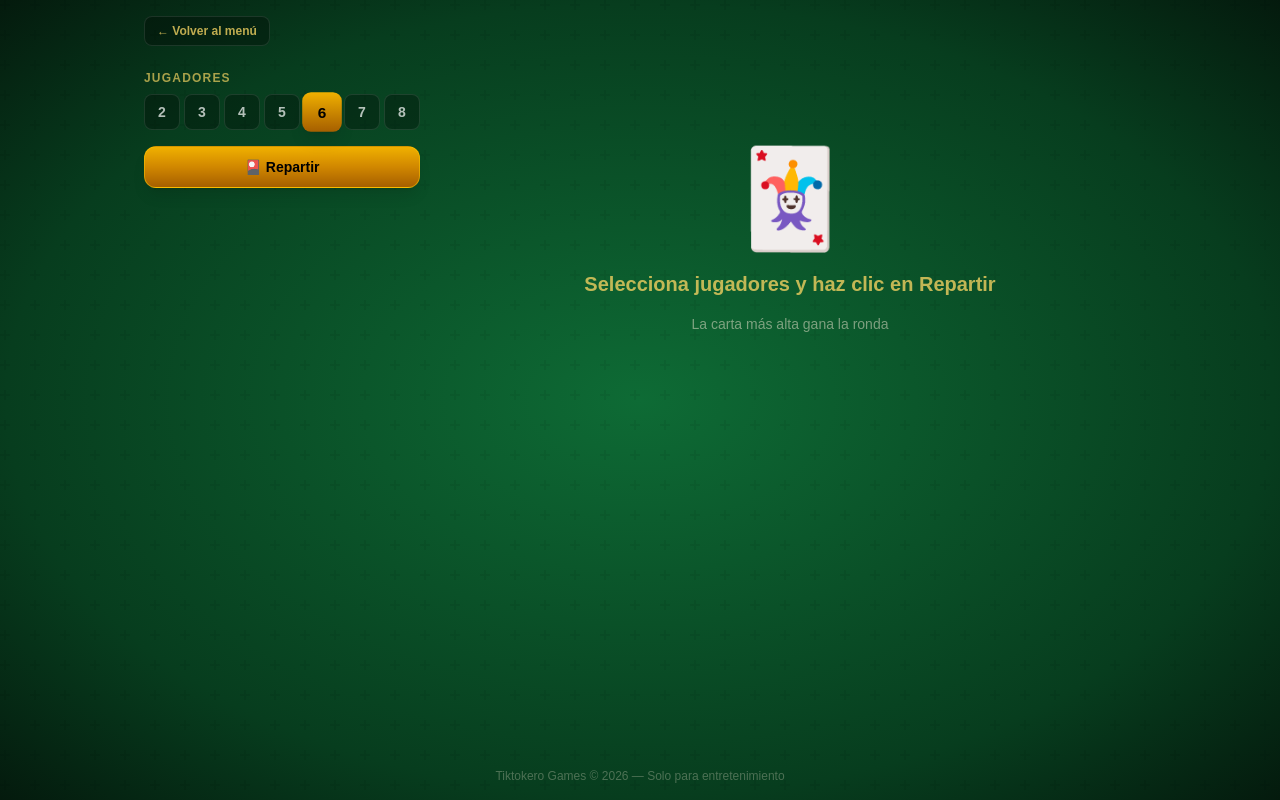
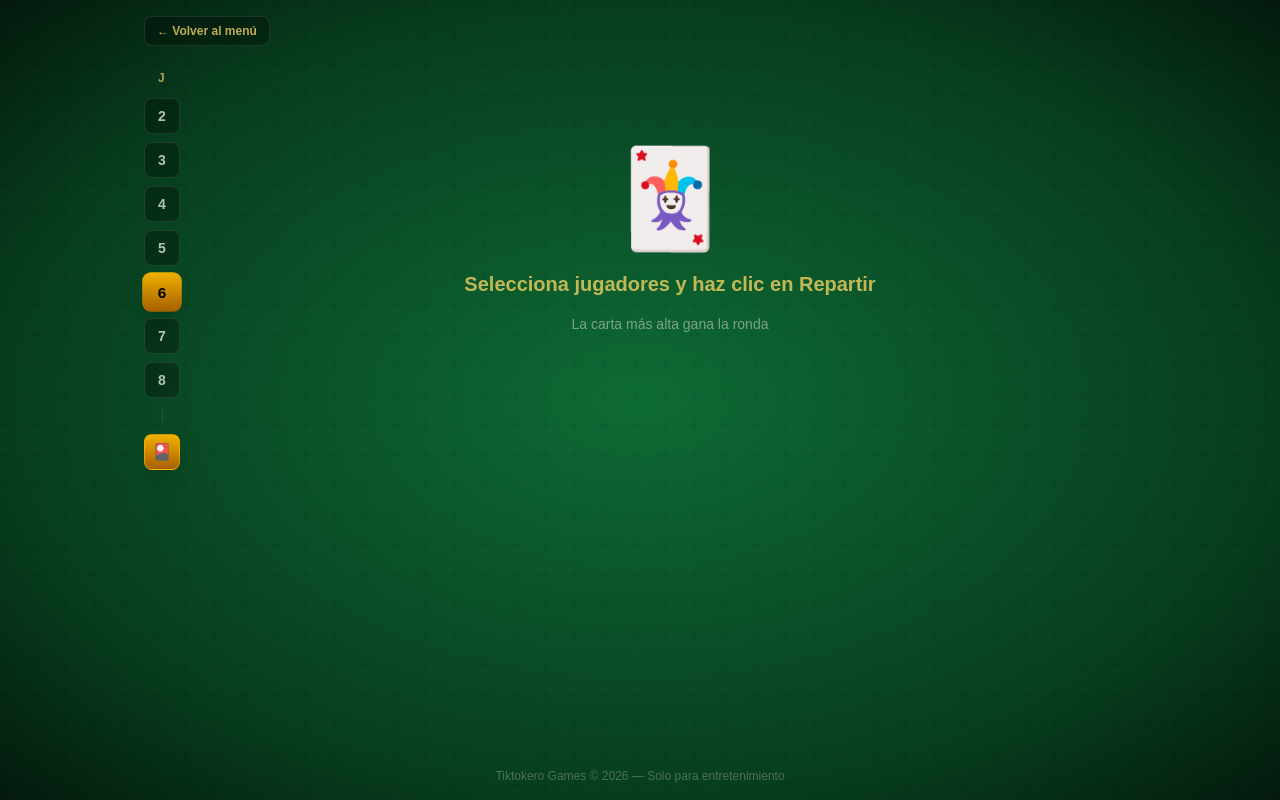
Before and after one commit to oswaldosan/casinoapp, a Next.js app: page /cartas in a window 1280 px wide. Built offline with nearby package versions, Linux system fonts and the light colour scheme.

Commit message:
style: compact vertical controls panel, icon-only buttons
Co-Authored-By: Oz <oz-agent@warp.dev>

```diff
--- a/src/components/cartas/CardGameBoard.tsx
+++ b/src/components/cartas/CardGameBoard.tsx
@@ -145,15 +145,13 @@ export default function CardGameBoard() {
       <div className="flex flex-col md:flex-row gap-6 items-start">
 
         {/* Controls - panel izquierdo */}
-        <div className="flex flex-col gap-4 shrink-0 md:pt-4">
-          <div className="flex flex-col gap-2">
+        <div className="flex flex-col items-center gap-2 shrink-0 md:pt-4">
           <label
-              className="text-xs font-semibold uppercase tracking-widest"
+            className="text-xs font-semibold uppercase tracking-widest mb-1"
             style={{ color: "rgba(240, 208, 96, 0.7)" }}
           >
-              Jugadores
+            J
           </label>
-            <div className="flex flex-wrap gap-1">
           {[2, 3, 4, 5, 6, 7, 8].map((n) => (
             <button
               key={n}
@@ -169,32 +167,34 @@ export default function CardGameBoard() {
               {n}
             </button>
           ))}
-            </div>
-          </div>
+
+          <div className="w-px h-3 bg-white/10 my-1" />
 
           <button
             onClick={handleDeal}
             disabled={isShuffling}
-            className={`btn-pulse w-full px-5 py-2.5 rounded-xl font-bold text-sm
+            title={isShuffling ? "Barajeando..." : "Repartir"}
+            className={`btn-pulse w-9 h-9 rounded-lg font-bold text-base
               shadow-lg active:scale-95 transition-all duration-200 border
               ${isShuffling
                 ? "bg-gradient-to-b from-gray-500 to-gray-600 text-gray-300 border-gray-400/50 cursor-not-allowed"
                 : "bg-gradient-to-b from-yellow-500 via-yellow-600 to-yellow-700 text-black hover:from-yellow-400 hover:to-yellow-600 border-yellow-400/50"
               }`}
           >
-            🎴 {isShuffling ? "Barajeando..." : "Repartir"}
+            🎴
           </button>
 
           {isDealt && !allRevealed && (
             <button
               onClick={handleRevealAll}
-              className="w-full px-5 py-2.5 rounded-xl font-bold text-sm
+              title="Revelar Todas"
+              className="w-9 h-9 rounded-lg font-bold text-base
                 bg-gradient-to-b from-emerald-600 to-emerald-800
                 text-white shadow-lg hover:from-emerald-500 hover:to-emerald-700
                 active:scale-95 transition-all duration-200
                 border border-emerald-400/30"
             >
-              👁 Revelar Todas
+              👁
             </button>
           )}
         </div>
```
Lines whose indentation alone changed are shown as unchanged.
